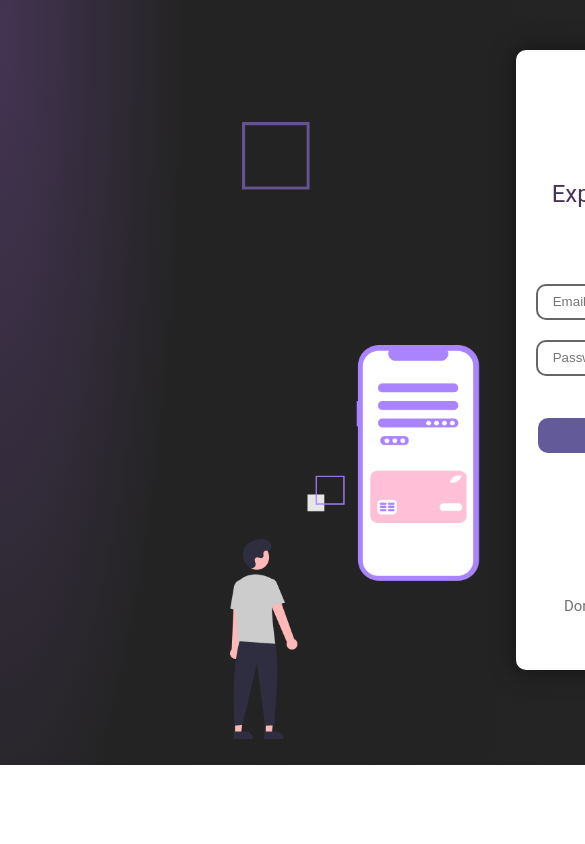
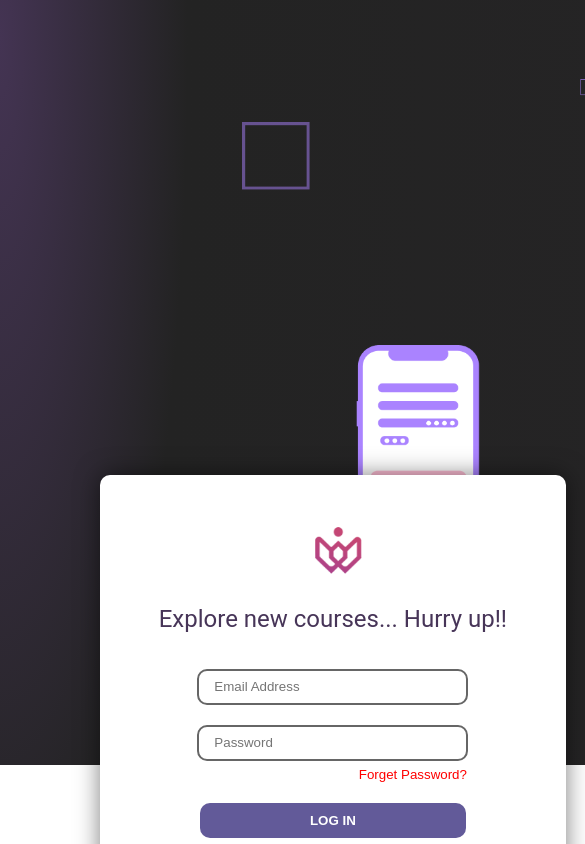
Before and after one commit to joynool/log-in, a React (Create React App) app: page / in a window 390 px wide. Shown: the top 844 px of the page, 585 px wide, since content can reach past the window. Built offline with nearby package versions, Linux system fonts and the light colour scheme.

Commit message:
responsive fixes for mobile

```diff
--- a/src/Pages/Login.css
+++ b/src/Pages/Login.css
@@ -157,13 +157,16 @@
 
 @media screen and (max-width: 400px) {
   .container {
-    grid-template-columns: auto auto;
+    grid-template-columns: auto;
   }
 
   .login-panel {
-    padding-left: 20px;
+    margin: 100px;
+    padding-left: 5px;
     padding-top: 50px;
-    padding-right: 20px;
+    padding-right: 5px;
     padding-bottom: 20px;
+    left: 0px;
+    top: -50%;
   }
 }
```
